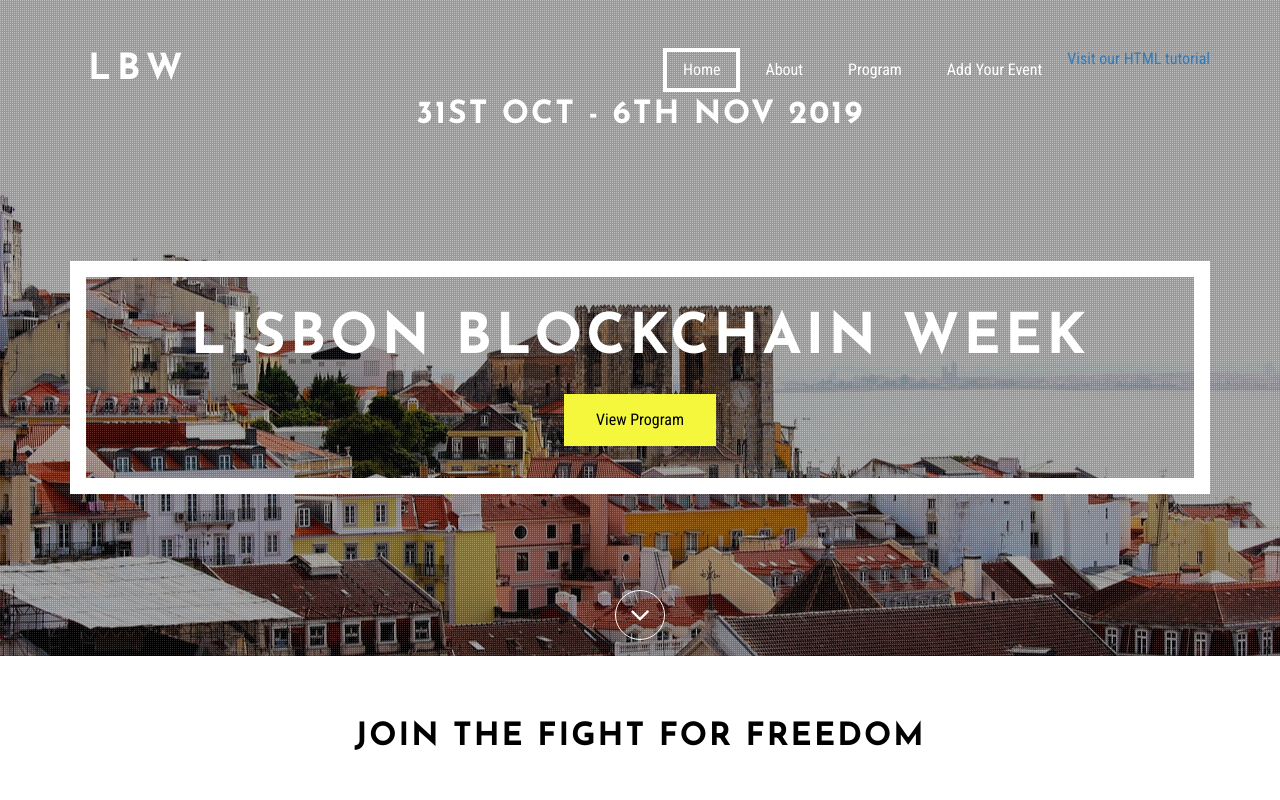
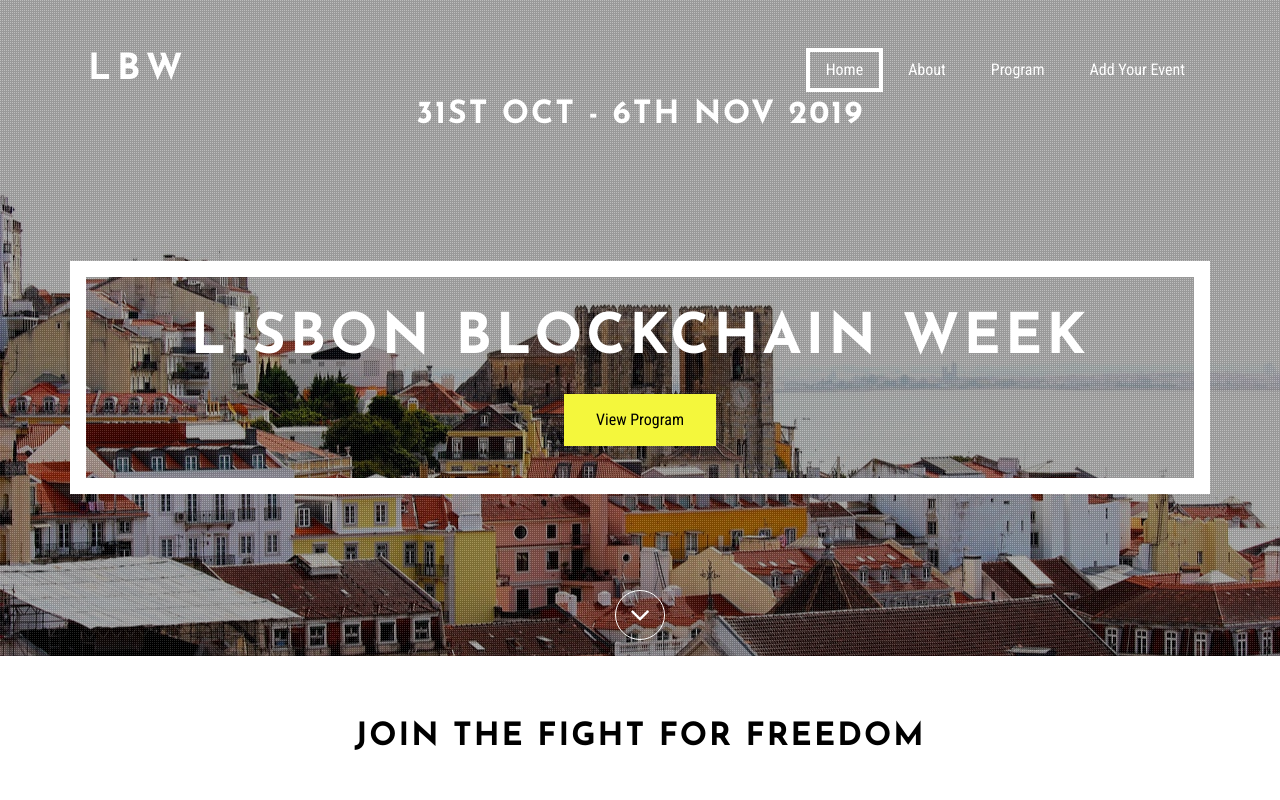
Before and after one commit to joeycharlesworth/LBW2, a plain HTML site: page index2.html in a window 1280 px wide. Shown: the top 800 px of the page. Drawn offline with Linux system fonts and the light colour scheme.

Commit message:
update nav links

```diff
--- a/index2.html
+++ b/index2.html
@@ -76,9 +76,9 @@ License URL: http://creativecommons.org/licenses/by/3.0/
 								<ul class="nav navbar-nav">
 									<li class="active"><a href="index.html">Home</a></li>
 									<li><a href="#about" class="scroll">About</a></li>
-									<li><a href="https://docs.google.com/spreadsheets/d/1vQv666laH_ZBJJLWCnDlGZe-QR4-LNGUh_5w-48Rvfo/">Program</a></li>
-									<a href="https://www.w3schools.com/html/">Visit our HTML tutorial</a>
-									<li><a href="https://docs.google.com/forms/d/e/1FAIpQLSftsN_fPmuXqp20PrxVoJo__qT8fyCEyWkUS5gXSIthxU2H2w/viewform" class="scroll">Add Your Event</a></li>
+									<li><a href="https://docs.google.com/spreadsheets/d/1vQv666laH_ZBJJLWCnDlGZe-QR4-LNGUh_5w-48Rvfo/"target="_blank">Program</a></li>
+									<li><a href="https://docs.google.com/forms/d/e/1FAIpQLSftsN_fPmuXqp20PrxVoJo__qT8fyCEyWkUS5gXSIthxU2H2w/viewform" target="_blank">Add Your Event</a></li>
+
 
 								</ul>
 							</nav>
```
